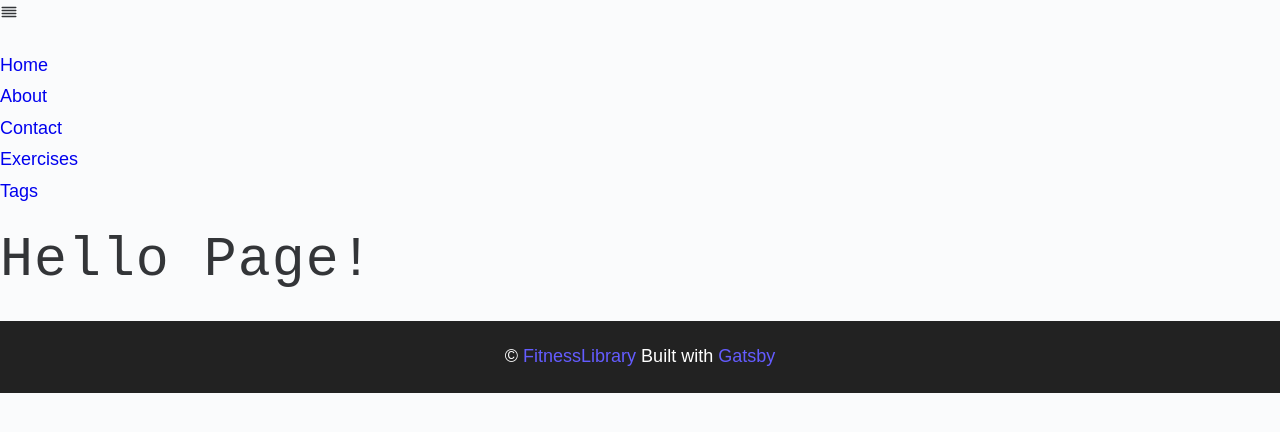
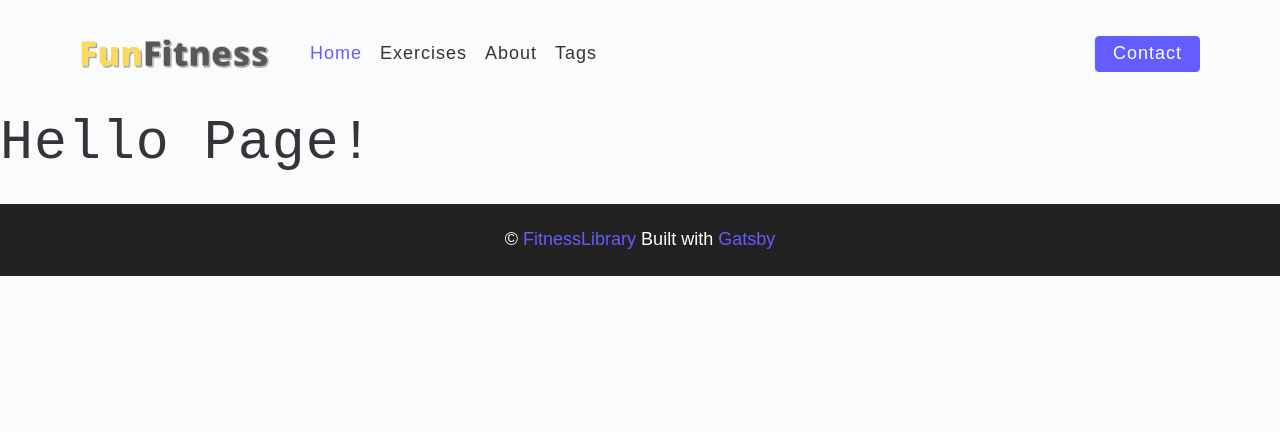
Before and after one commit to tracy-tucker/fitness-library, a Gatsby site: page / in a window 1280 px wide. Built offline with nearby package versions, Linux system fonts and the light colour scheme; Gatsby itself is replaced by a stand-in of ours.

Commit message:
Organizing Navbar with styling

```diff
--- a/src/components/Navbar.js
+++ b/src/components/Navbar.js
@@ -1,29 +1,82 @@
-import React from "react"
+import React, { useState } from "react"
 import { Link } from "gatsby"
 import { FiAlignJustify } from "react-icons/fi"
+import logo from "../assets/images/FunFitness.svg"
 
 const Navbar = () => {
+  const [show, setShow] = useState(false)
   return (
-    <nav>
-      <FiAlignJustify />
-      <ul>
-        <li>
-          <Link to="/">Home</Link>
-        </li>
-        <li>
-          <Link to="/about">About</Link>
-        </li>
-        <li>
-          <Link to="/contact">Contact</Link>
-        </li>
-        <li>
-          <Link to="/exercises">Exercises</Link>
-        </li>
-        <li>
-          <Link to="/tags">Tags</Link>
-        </li>
-      </ul>
+    <nav className="navbar">
+      <div className="nav-center">
+        <div className="nav-header">
+          <Link to="/">
+            <img src={logo} alt="FunFitness logo" />
+          </Link>
+          <button className="nav-btn" onClick={() => setShow(!show)}>
+            <FiAlignJustify />
+          </button>
+        </div>
+        <div className={show ? "nav-links show-links" : "nav-links"}>
+          <Link
+            to="/"
+            className="nav-link"
+            activeClassName="active-link"
+            onClick={() => setShow(false)}
+          >
+            home
+          </Link>
+          <Link
+            to="/exercises"
+            className="nav-link"
+            activeClassName="active-link"
+            onClick={() => setShow(false)}
+          >
+            exercises
+          </Link>
+          <Link
+            to="/about"
+            className="nav-link"
+            activeClassName="active-link"
+            onClick={() => setShow(false)}
+          >
+            about
+          </Link>
+          <Link
+            to="/tags"
+            className="nav-link"
+            activeClassName="active-link"
+            onClick={() => setShow(false)}
+          >
+            tags
+          </Link>
+          <div className="nav-link contact-link">
+            <Link to="/contact" className="btn" onClick={() => setShow(false)}>
+              contact
+            </Link>
+          </div>
+        </div>
+      </div>
     </nav>
+    // <nav>
+    //   <FiAlignJustify />
+    //   <ul>
+    //     <li>
+    //       <Link to="/">Home</Link>
+    //     </li>
+    //     <li>
+    //       <Link to="/about">About</Link>
+    //     </li>
+    //     <li>
+    //       <Link to="/contact">Contact</Link>
+    //     </li>
+    //     <li>
+    //       <Link to="/exercises">Exercises</Link>
+    //     </li>
+    //     <li>
+    //       <Link to="/tags">Tags</Link>
+    //     </li>
+    //   </ul>
+    // </nav>
   )
 }
 
```
